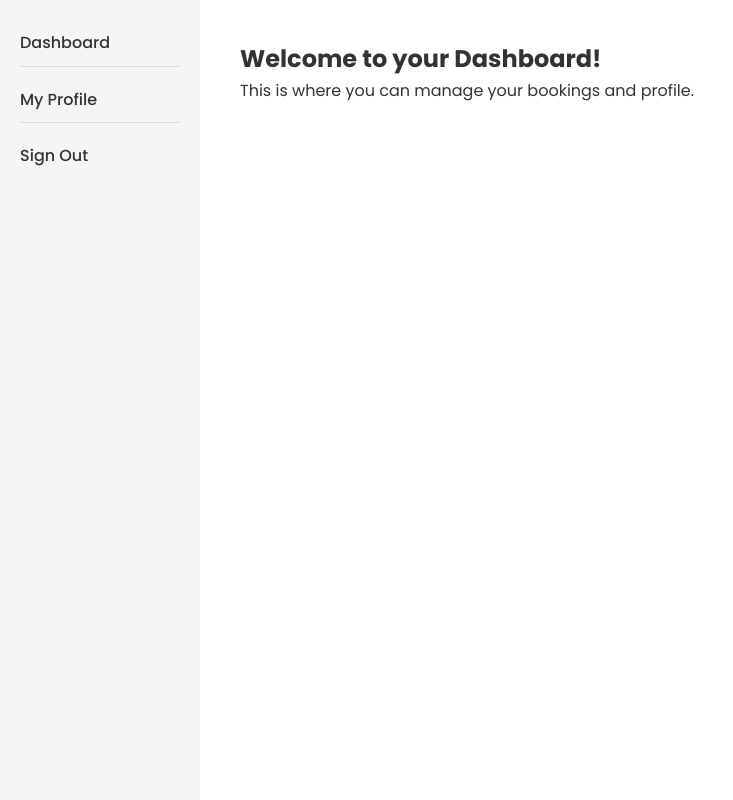
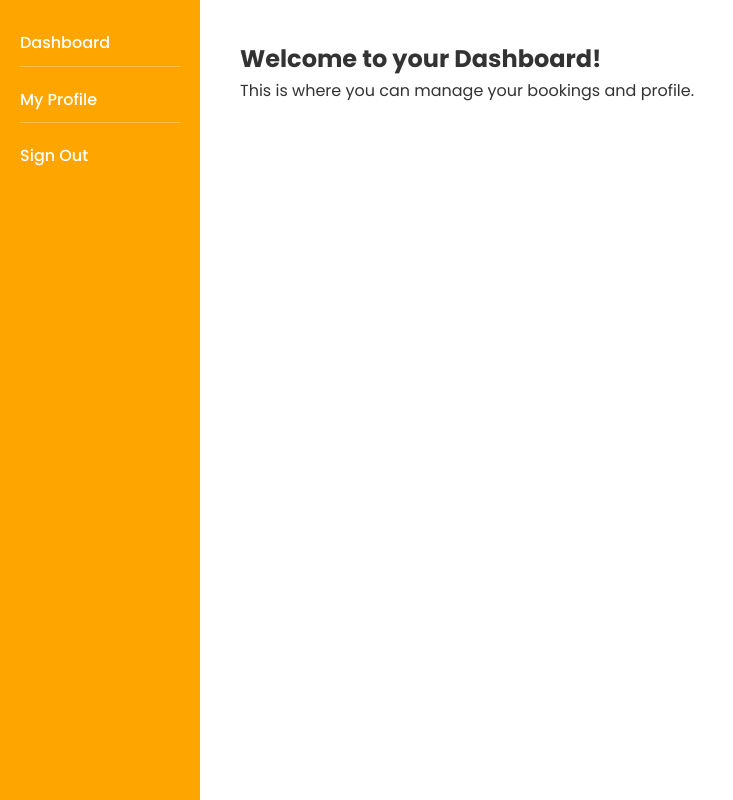
Before and after one commit to SanjeevSinjali/rato_number, a React (Vite) app in the folder frontend/: page /dashboard in a window 1280 px wide. Shown: the whole page, without its empty margins (0-733 px from the left). Built offline with nearby package versions, Linux system fonts and the light colour scheme.

Commit message:
chore : Added color in Dashboard sidebar

```diff
--- a/frontend/src/components/Dashboard.css
+++ b/frontend/src/components/Dashboard.css
@@ -2,15 +2,18 @@
 
 .dashboard-container {
   display: flex;
-  height: 100vh; /* Full height */
+  height: 100vh;
+  background-color: #fff; /* Main background is white */
+  color: #333; /* Default text color */
 }
 
 /* Sidebar styling */
 .sidebar {
   width: 200px;
-  background-color: #f5f5f5;
+  background-color: orange; /* Orange sidebar */
   padding: 30px 20px;
   box-shadow: 2px 0 5px rgba(0, 0, 0, 0.1);
+  color: white;
 }
 
 .sidebar ul {
@@ -22,7 +25,7 @@
 .sidebar ul li {
   margin-bottom: 20px;
   padding-bottom: 10px;
-  border-bottom: 1px solid #ddd;
+  border-bottom: 1px solid rgba(255, 255, 255, 0.3);
 }
 
 .sidebar ul li:last-child {
@@ -31,17 +34,18 @@
 
 .sidebar ul li a {
   text-decoration: none;
-  color: #333;
+  color: white;
   font-weight: 500;
 }
 
 .sidebar ul li a:hover {
-  color: #ff5e14;
+  color: #ffe5b4; /* Light orange hover */
 }
 
 /* Main content styling */
 .dashboard-main {
   flex: 1;
   padding: 40px;
-  background-color: #fff;
+  background-color: #fff; /* White content background */
+  color: #333; /* Dark text for readability */
 }
--- a/frontend/src/components/Dashboard.jsx
+++ b/frontend/src/components/Dashboard.jsx
@@ -1,12 +1,10 @@
 // src/components/Dashboard.jsx
-
 import React from 'react';
 import './Dashboard.css';
 import { Link } from 'react-router-dom';
 
 const Dashboard = () => {
   return (
-    <>
     <div className="dashboard-container">
       <aside className="sidebar">
         <ul>
@@ -21,7 +19,6 @@ const Dashboard = () => {
         <p>This is where you can manage your bookings and profile.</p>
       </main>
     </div>
-    </>
   );
 };
 
```
Lines whose indentation alone changed are shown as unchanged.
